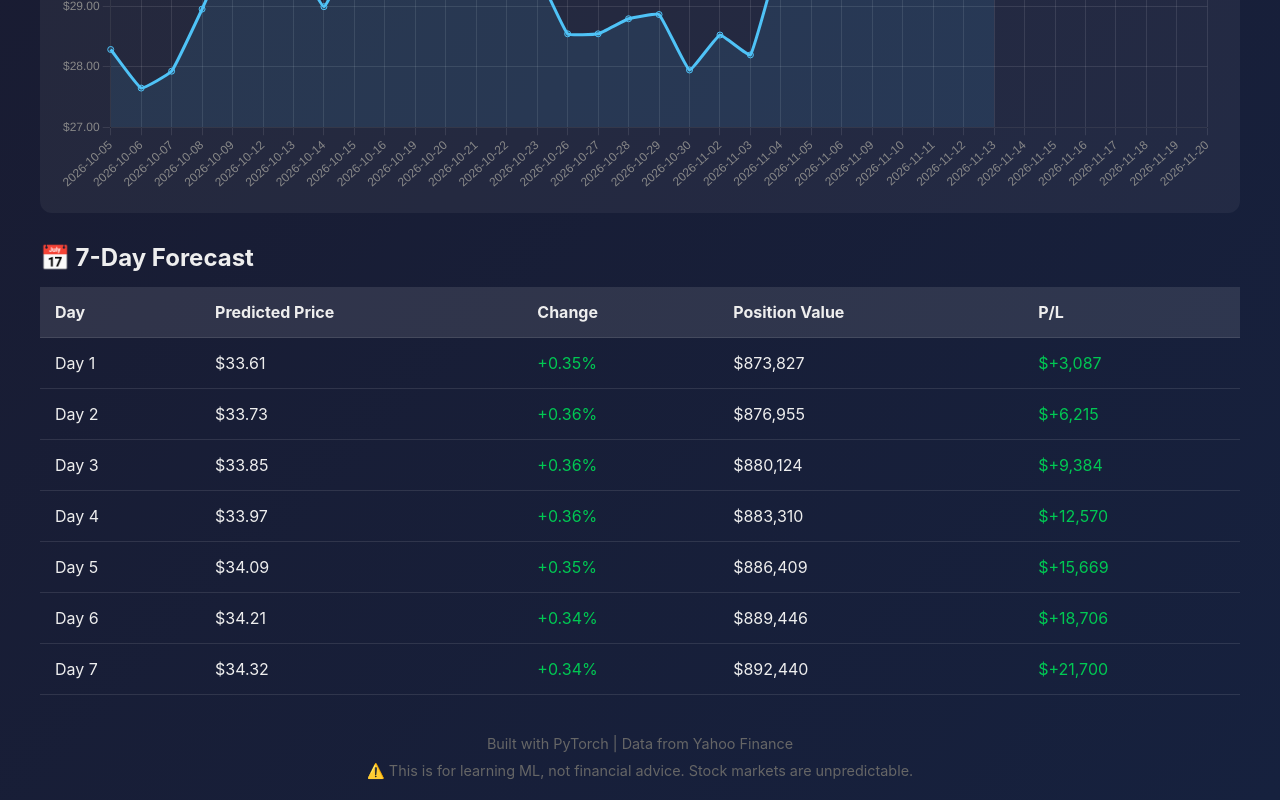
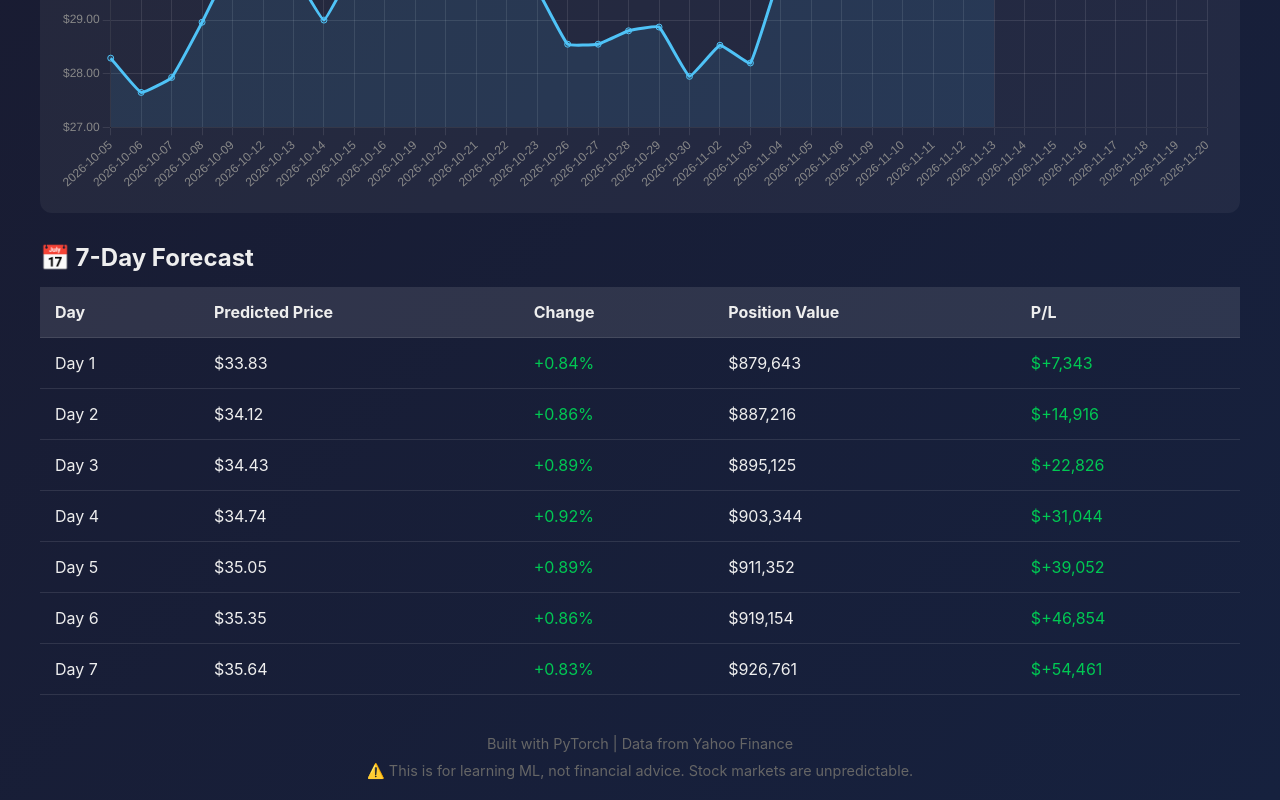
Before and after one commit to kuanhuang1-code/stock-predictor, a plain HTML site: page index.html in a window 1280 px wide. Shown: the part 784-1584 px from the top of the page. Drawn offline with nearby package versions, Linux system fonts and the light colour scheme.

Commit message:
deploy: 9610ca1d228b525a2efcd73acfb8f328f577ceab

```diff
--- a/index.html
+++ b/index.html
@@ -48,29 +48,29 @@
     <div class="container">
         <h1>📈 CHYM Stock Predictor</h1>
         <p class="subtitle">LSTM + Attention Model | Your Position: 26,000 shares</p>
-        <p class="update-time">Last updated: 2026-11-13 20:49 UTC</p>
+        <p class="update-time">Last updated: 2026-11-14 18:59 UTC</p>
 
         <div class="stats">
             <div class="stat-card">
                 <div class="stat-label">Current Price</div>
-                <div class="stat-value">$33.49</div>
+                <div class="stat-value">$33.55</div>
             </div>
             <div class="stat-card">
                 <div class="stat-label">Position Value</div>
-                <div class="stat-value">$870,740</div>
+                <div class="stat-value">$872,300</div>
             </div>
             <div class="stat-card">
                 <div class="stat-label">Best Predicted</div>
-                <div class="stat-value">$34.32</div>
+                <div class="stat-value">$35.64</div>
             </div>
             <div class="stat-card">
                 <div class="stat-label">Potential P/L</div>
-                <div class="stat-value positive">$+21,700</div>
+                <div class="stat-value positive">$+54,461</div>
             </div>
         </div>
 
         <div class="recommendation positive">
-            🎯 Best Sell Day: Day 7 @ $34.32 → Profit: $+21,700
+            🎯 Best Sell Day: Day 7 @ $35.64 → Profit: $+54,461
         </div>
 
         <div class="chart-container">
@@ -92,52 +92,52 @@
 
         <tr>
             <td>Day 1</td>
-            <td>$33.61</td>
-            <td class="positive">+0.35%</td>
-            <td>$873,827</td>
-            <td class="positive">$+3,087</td>
+            <td>$33.83</td>
+            <td class="positive">+0.84%</td>
+            <td>$879,643</td>
+            <td class="positive">$+7,343</td>
         </tr>
         <tr>
             <td>Day 2</td>
-            <td>$33.73</td>
-            <td class="positive">+0.36%</td>
-            <td>$876,955</td>
-            <td class="positive">$+6,215</td>
+            <td>$34.12</td>
+            <td class="positive">+0.86%</td>
+            <td>$887,216</td>
+            <td class="positive">$+14,916</td>
         </tr>
         <tr>
             <td>Day 3</td>
-            <td>$33.85</td>
-            <td class="positive">+0.36%</td>
-            <td>$880,124</td>
-            <td class="positive">$+9,384</td>
+            <td>$34.43</td>
+            <td class="positive">+0.89%</td>
+            <td>$895,125</td>
+            <td class="positive">$+22,826</td>
         </tr>
         <tr>
             <td>Day 4</td>
-            <td>$33.97</td>
-            <td class="positive">+0.36%</td>
-            <td>$883,310</td>
-            <td class="positive">$+12,570</td>
+            <td>$34.74</td>
+            <td class="positive">+0.92%</td>
+            <td>$903,344</td>
+            <td class="positive">$+31,044</td>
         </tr>
         <tr>
             <td>Day 5</td>
-            <td>$34.09</td>
-            <td class="positive">+0.35%</td>
-            <td>$886,409</td>
-            <td class="positive">$+15,669</td>
+            <td>$35.05</td>
+            <td class="positive">+0.89%</td>
+            <td>$911,352</td>
+            <td class="positive">$+39,052</td>
         </tr>
         <tr>
             <td>Day 6</td>
-            <td>$34.21</td>
-            <td class="positive">+0.34%</td>
-            <td>$889,446</td>
-            <td class="positive">$+18,706</td>
+            <td>$35.35</td>
+            <td class="positive">+0.86%</td>
+            <td>$919,154</td>
+            <td class="positive">$+46,854</td>
         </tr>
         <tr>
             <td>Day 7</td>
-            <td>$34.32</td>
-            <td class="positive">+0.34%</td>
-            <td>$892,440</td>
-            <td class="positive">$+21,700</td>
+            <td>$35.64</td>
+            <td class="positive">+0.83%</td>
+            <td>$926,761</td>
+            <td class="positive">$+54,461</td>
         </tr>
             </tbody>
         </table>
@@ -156,14 +156,14 @@
                 labels: ["2026-10-05", "2026-10-06", "2026-10-07", "2026-10-08", "2026-10-09", "2026-10-12", "2026-10-13", "2026-10-14", "2026-10-15", "2026-10-16", "2026-10-19", "2026-10-20", "2026-10-21", "2026-10-22", "2026-10-23", "2026-10-26", "2026-10-27", "2026-10-28", "2026-10-29", "2026-10-30", "2026-11-02", "2026-11-03", "2026-11-04", "2026-11-05", "2026-11-06", "2026-11-09", "2026-11-10", "2026-11-11", "2026-11-12", "2026-11-13", "2026-11-14", "2026-11-15", "2026-11-16", "2026-11-17", "2026-11-18", "2026-11-19", "2026-11-20"],
                 datasets: [{
                     label: 'Historical Price',
-                    data: [28.290000915527344, 27.649999618530273, 27.93000030517578, 28.959999084472656, 30.079999923706055, 30.450000762939453, 29.899999618530273, 29.0, 29.959999084472656, 29.670000076293945, 29.6299991607666, 30.459999084472656, 30.3700008392334, 30.15999984741211, 29.56999969482422, 28.549999237060547, 28.549999237060547, 28.799999237060547, 28.8700008392334, 27.950000762939453, 28.530000686645508, 28.200000762939453, 29.8700008392334, 30.18000030517578, 31.329999923706055, 32.529998779296875, 32.540000915527344, 33.08000183105469, 33.029998779296875, 33.4900016784668, null, null, null, null, null, null, null],
+                    data: [28.290000915527344, 27.649999618530273, 27.93000030517578, 28.959999084472656, 30.079999923706055, 30.450000762939453, 29.899999618530273, 29.0, 29.959999084472656, 29.670000076293945, 29.6299991607666, 30.459999084472656, 30.3700008392334, 30.15999984741211, 29.56999969482422, 28.549999237060547, 28.549999237060547, 28.799999237060547, 28.8700008392334, 27.950000762939453, 28.530000686645508, 28.200000762939453, 29.8700008392334, 30.18000030517578, 31.329999923706055, 32.529998779296875, 32.540000915527344, 33.08000183105469, 33.029998779296875, 33.54999923706055, null, null, null, null, null, null, null],
                     borderColor: '#4fc3f7',
                     backgroundColor: 'rgba(79, 195, 247, 0.1)',
                     fill: true,
                     tension: 0.1
                 }, {
                     label: 'Predicted Price',
-                    data: [null, null, null, null, null, null, null, null, null, null, null, null, null, null, null, null, null, null, null, null, null, null, null, null, null, null, null, null, null, 33.4900016784668, 33.608716536824176, 33.729043137410976, 33.85092912629098, 33.973444981220425, 34.092646660384794, 34.209455196347726, 34.3246266845158],
+                    data: [null, null, null, null, null, null, null, null, null, null, null, null, null, null, null, null, null, null, null, null, null, null, null, null, null, null, null, null, null, 33.54999923706055, 33.832412642197895, 34.123696604052036, 34.42790365915554, 34.74400879334273, 35.052001155836166, 35.352064598979275, 35.64467001346236],
                     borderColor: '#ff7043',
                     borderDash: [5, 5],
                     pointBackgroundColor: '#ff7043',
```
